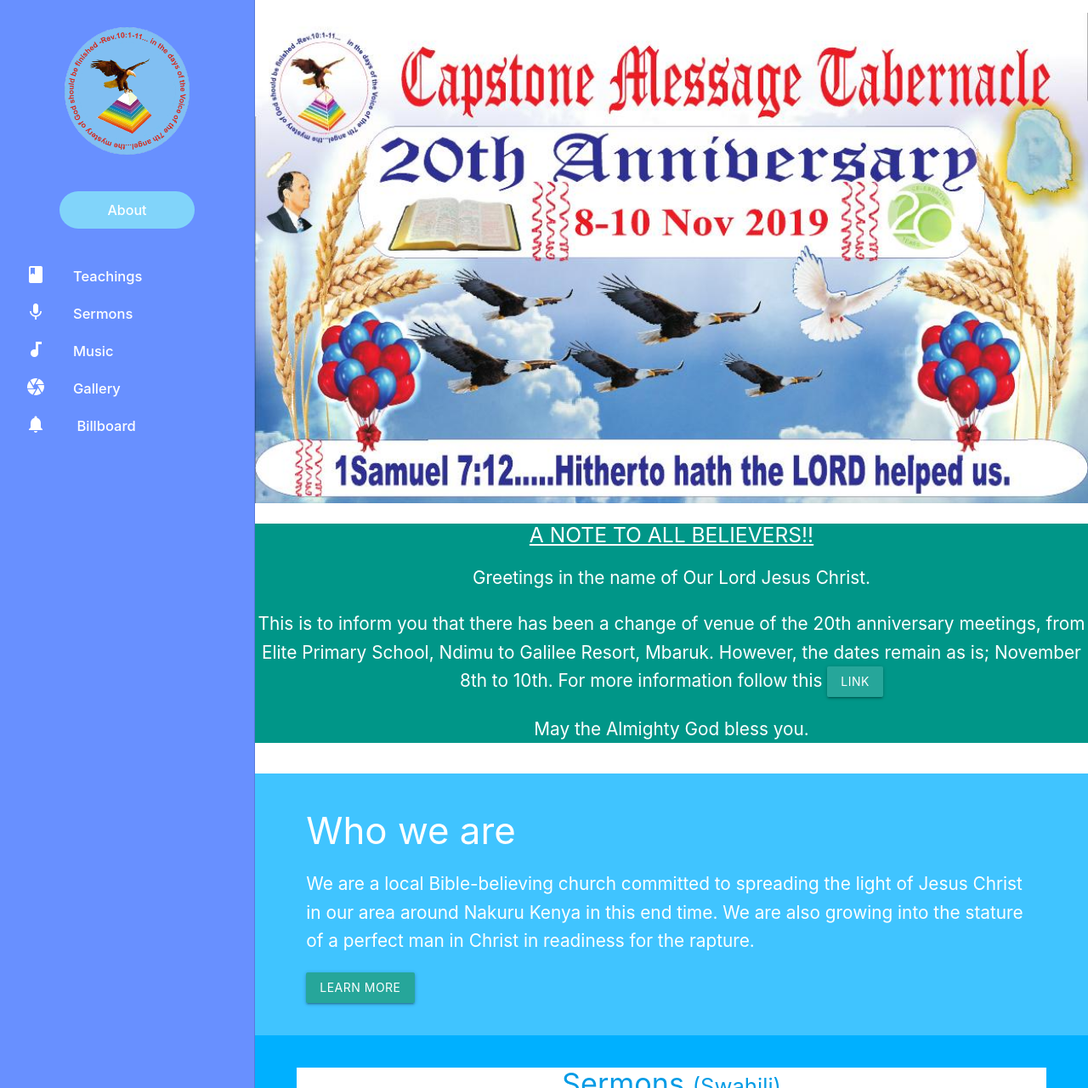
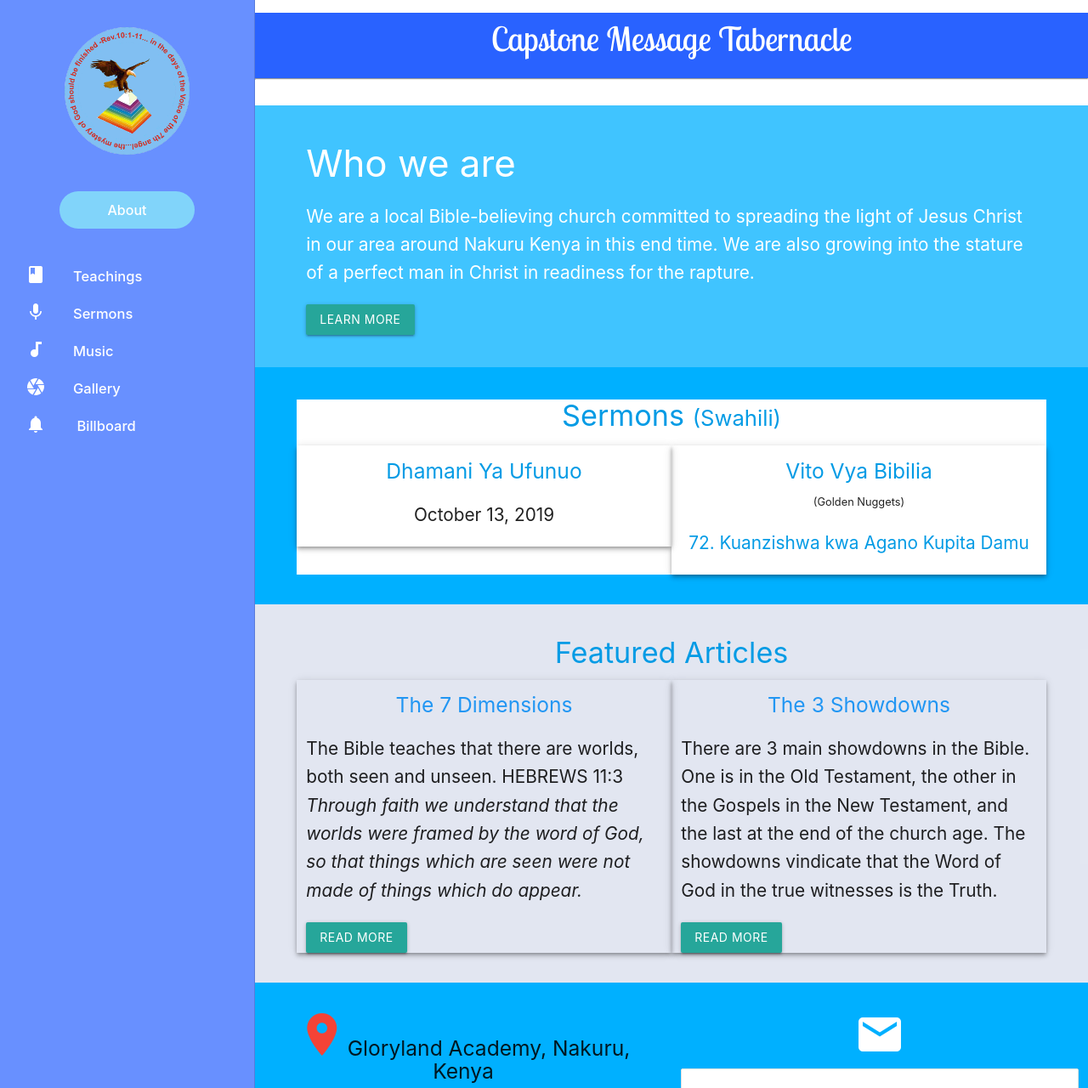
Before and after one commit to njorogetimk/matCSS, a Jekyll site: the page built from index.html, in a window 1280 px wide and 1400 px high, cut to the strip 0-1280 px from the top of the window. Shown: the whole strip at 85% size. Built offline with Jekyll 4.4.1, drawn with Linux system fonts in a browser that asks for light colours.

Commit message:
Remove Anniversary announcement

```diff
--- a/index.html
+++ b/index.html
@@ -25,24 +25,16 @@
 
 
   <!-- For small devices -->
-  <div class="hide-on-med-and-up our_name">
-    <img class="" src="images/logo.jpg" alt="Logo" height="100px">
+  <div class="our_name">
+    <img class="hide-on-med-and-up" src="images/logo.jpg" alt="Logo" height="100px">
       <p>Capstone Message Tabernacle</p>
       <hr class="blue">
   </div>
 
-
+<!--
   <div class=" homepage-img">
-    <a href="{{site.baseurl}}/billboard/index.html">
-      <img src="images/nov8banner.jpg" width="100%" height="auto">
-    </a>
-    <div class="teal white-text">
-      <h5 style="text-decoration:underline">A NOTE TO ALL BELIEVERS!!</h5>
-      <p>Greetings in the name of Our Lord Jesus Christ.</p>
-      <p class="flow-text">This is to inform you that there has been a change of venue of the 20th anniversary meetings, from Elite Primary School, Ndimu to Galilee Resort, Mbaruk. However, the dates remain as is; November 8th to 10th. For more information follow this <a href="{{site.baseurl}}/billboard/index.html" class="btn">link</a></p>
-      <p>May the Almighty God bless you.</p>
-    </div>
-  </div>
+      <img src="images/img1.jpg" width="100%" height="auto">
+  </div> -->
 </section>
 
 <!-- About Us -->
```
Also changed, not shown: billboard/index.html (+1 -16 lines).
